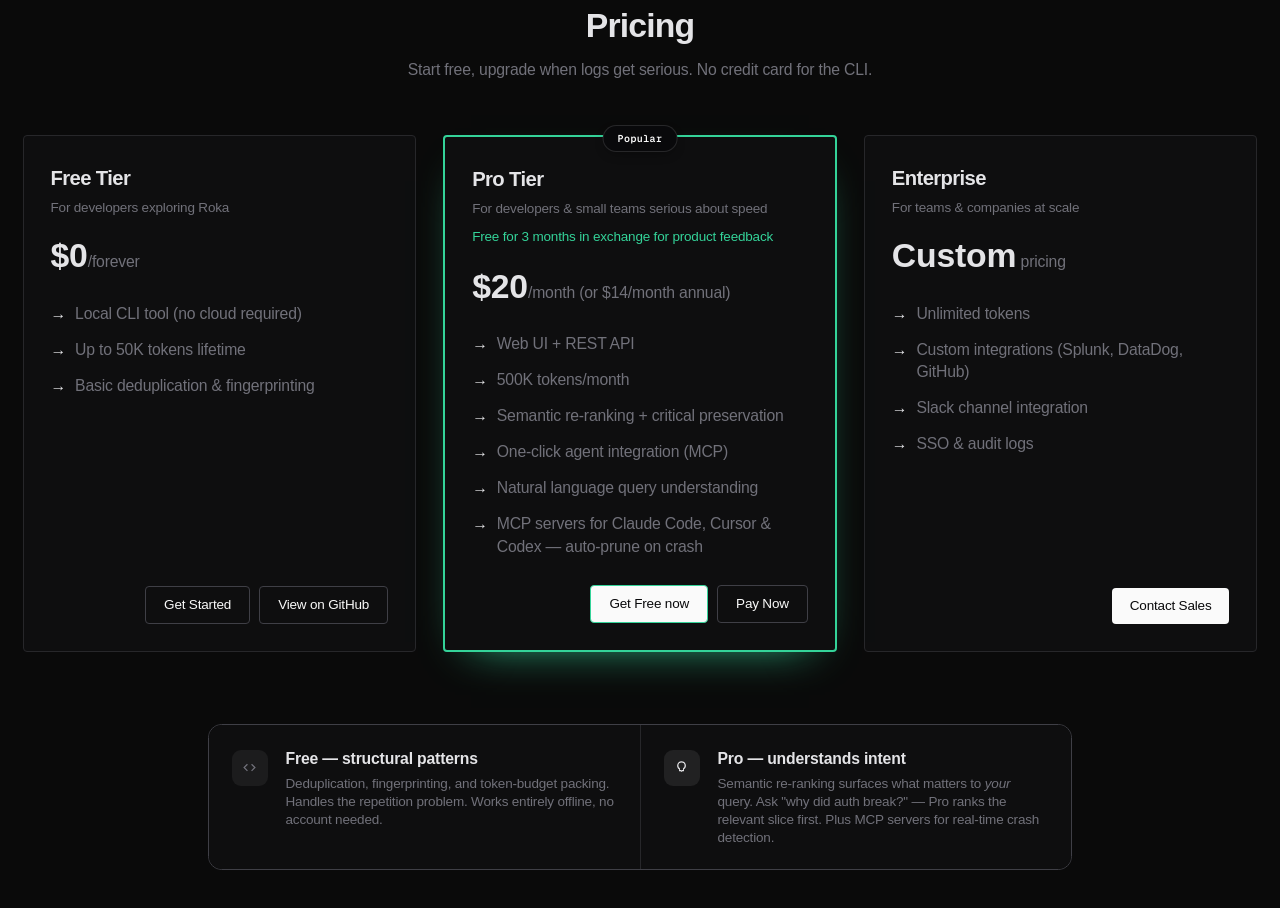
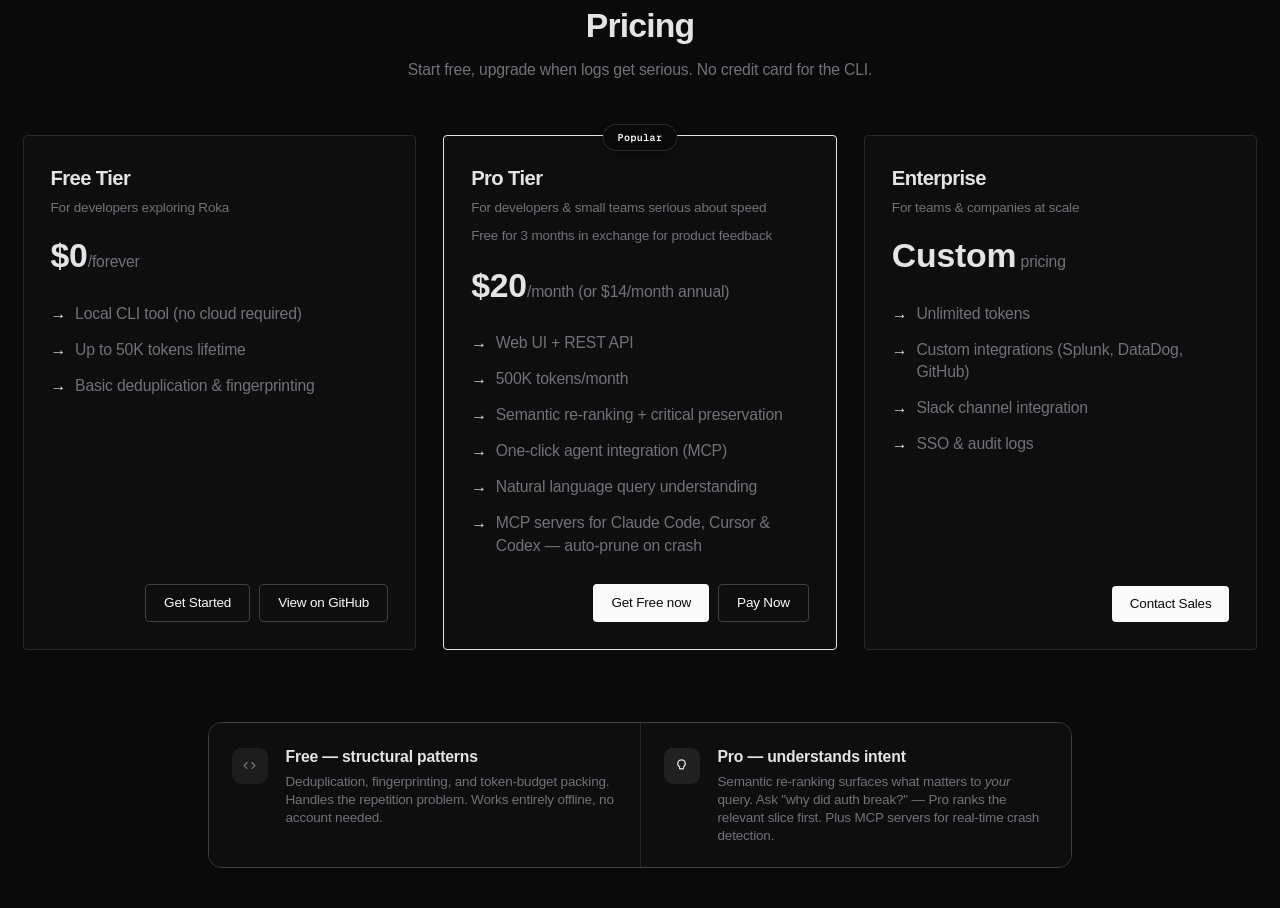
Before and after one commit to Roka-Dev-Labs/roka, a plain HTML site: page index.html in a window 1280 px wide. Shown: the part 10700-11608 px from the top of the page. Drawn offline with nearby package versions, Linux system fonts and the light colour scheme; no server answers.

Commit message:
style pricing new

```diff
--- a/index.html
+++ b/index.html
@@ -199,11 +199,11 @@
             transform: translateY(-1px);
         }
 
-        /* ── Pro Tier "free for feedback" promo highlight ── */
+        /* ── Pro Tier highlight (black / minimal) ── */
         .pro-tier-card {
             position: relative;
-            border: 2px solid var(--term-green);
-            box-shadow: 0 18px 44px -28px var(--term-green);
+            border: 1.5px solid var(--text);
+            box-shadow: none;
         }
         .pro-tier-badge {
             position: absolute;
@@ -221,6 +221,7 @@
             white-space: nowrap;
             border: 1px solid rgba(255, 255, 255, 0.12);
             box-shadow: 0 4px 12px -4px rgba(0, 0, 0, 0.45);
+            z-index: 1;
         }
         html.light .pro-tier-badge {
             background: #09090b;
@@ -229,14 +230,11 @@
             box-shadow: 0 4px 12px -6px rgba(0, 0, 0, 0.35);
         }
         .pro-tier-promo {
-            color: var(--term-green);
+            color: var(--text-muted);
             font-size: 0.75rem;
             font-weight: 500;
             margin-top: -0.5rem;
             margin-bottom: 1rem;
-        }
-        .pro-tier-cta {
-            border: 1px solid var(--term-green) !important;
         }
         .pro-tier-cta:hover { opacity: 0.85; }
 
```
